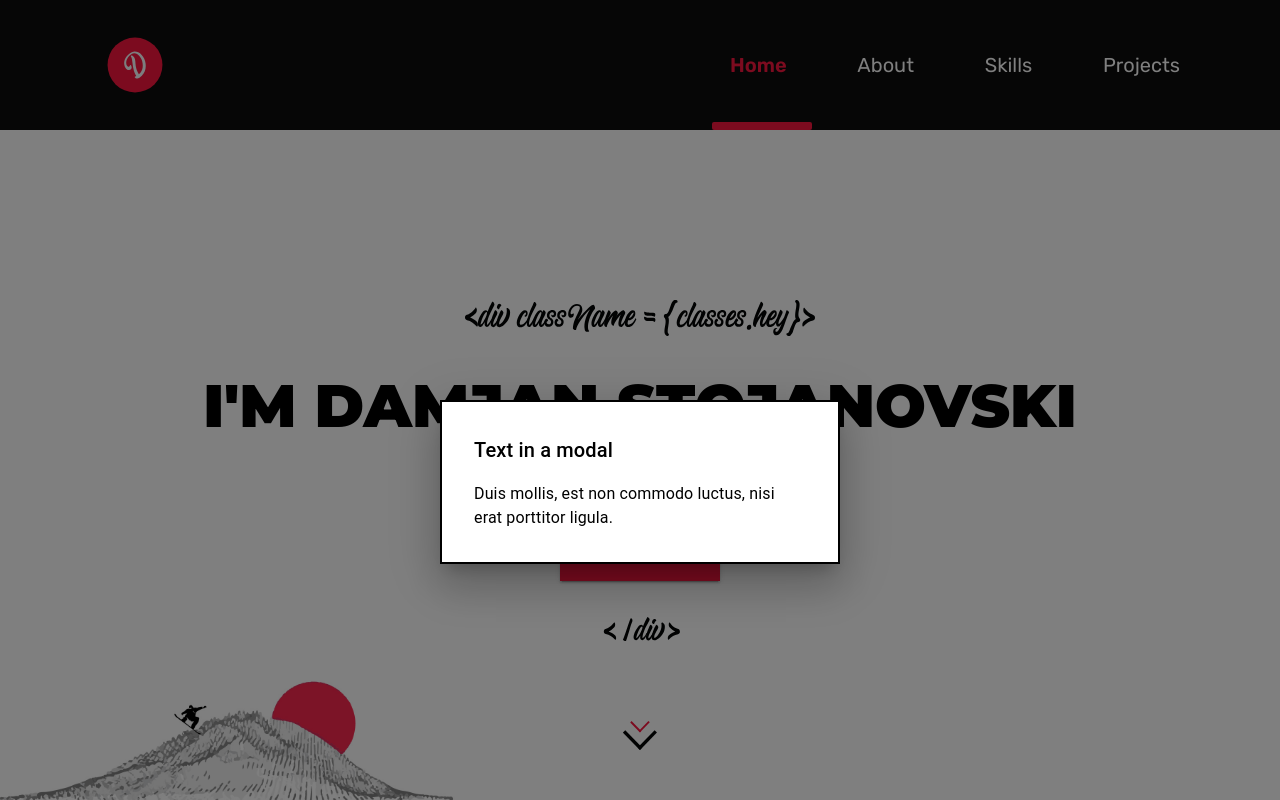
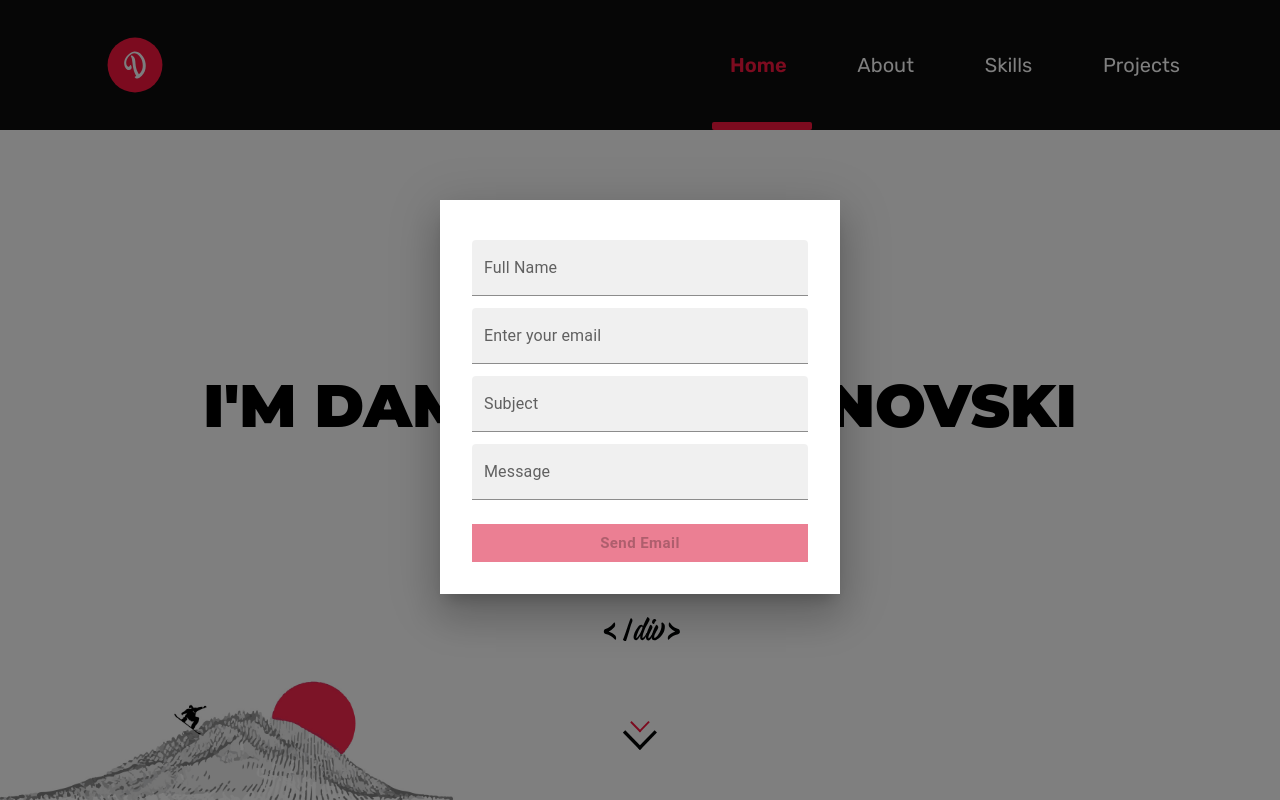
Before and after one commit to iDamjan/my-portfolio, a React (Create React App) app: page /Home in a window 1280 px wide. Both pictures are taken after a click on the button "Contact Me". Built offline with nearby package versions, Linux system fonts and the light colour scheme.

Commit message:
Implemented form validation logic

```diff
--- a/src/components/homeContent/EmailModal/EmailModal.tsx
+++ b/src/components/homeContent/EmailModal/EmailModal.tsx
@@ -1,8 +1,9 @@
 import * as React from "react";
 import Box from "@mui/material/Box";
-import Typography from "@mui/material/Typography";
 import Modal from "@mui/material/Modal";
 import { motion } from "framer-motion";
+import EmailModalForm from "./EmailModalForm";
+
 const style = {
   position: "absolute" as "absolute",
   top: "50%",
@@ -10,7 +11,6 @@ const style = {
   transform: "translate(-50%, -50%)",
   width: 400,
   bgcolor: "background.paper",
-  border: "2px solid #000",
   boxShadow: 24,
   p: 4,
 };
@@ -25,6 +25,7 @@ export default function EmailModal({ open, handleClose }: Props) {
 
   return (
     <Modal
+
       open={open}
       onClose={handleClose}
       aria-labelledby="modal-modal-title"
@@ -32,16 +33,11 @@ export default function EmailModal({ open, handleClose }: Props) {
     >
       <MotionBox
         initial={{ x: 150, opacity: 0 }}
-        animate={{ x: -200, opacity: 1 }}
+        animate={{y:-200, x: -200, opacity: 1 }}
         exit={{ x: 0, opacity: 0 }}
         sx={style}
       >
-        <Typography id="modal-modal-title" variant="h6" component="h2">
-          Text in a modal
-        </Typography>
-        <Typography id="modal-modal-description" sx={{ mt: 2 }}>
-          Duis mollis, est non commodo luctus, nisi erat porttitor ligula.
-        </Typography>
+        <EmailModalForm />
       </MotionBox>
     </Modal>
   );
--- /dev/null
+++ b/src/components/homeContent/EmailModal/EmailModalForm.module.scss
@@ -0,0 +1,27 @@
+.container {
+  display: flex;
+  flex-direction: column;
+  justify-content: space-between;
+  align-items: center;
+  width: 100%;
+  Button {
+    border-radius: 0;
+    text-transform: none;
+    width: 100%;
+    margin-top: 20px;
+    height: 100%;
+    max-height: 40px;
+    font-weight: 600;
+    font-size: 15px;
+    background-color: #fa163f;
+    color: white;
+    &:hover {
+      background-color: transparent;
+      outline: 3px solid #fa163f;
+      color: #0c0c0c;
+    }
+    &:disabled{
+      background-color:#eb7f93;
+    }
+  }
+}
--- /dev/null
+++ b/src/components/homeContent/EmailModal/EmailModalForm.tsx
@@ -0,0 +1,116 @@
+import TextField from "@mui/material/TextField";
+import classes from "./EmailModalForm.module.scss";
+import Button from "@mui/material/Button";
+import { useState } from "react";
+import { invalidEmail, invalidTextInput } from "./validators";
+import { inputTypes, inputTouchedStateTypes } from "./types";
+
+const EmailModalForm = () => {
+  const [inputs, setInputs] = useState<inputTypes>({
+    name: "",
+    email: "",
+    subject: "",
+    message: "",
+  });
+
+  const [inputsTouched, setInputTouched] = useState<inputTouchedStateTypes>({
+    name: false,
+    email: false,
+    subject: false,
+    message: false,
+  });
+
+  const inputHandler = (e: React.ChangeEvent<HTMLInputElement>) => {
+    setInputs((prevInputs) => ({
+      ...prevInputs,
+      [e.target.name]: e.target.value,
+    }));
+  };
+
+  const inputTouchedHandler = (e: any) => {
+    setInputTouched((prevInputsTouched) => ({
+      ...prevInputsTouched,
+      [e.target.name]: true,
+    }));
+  };
+
+  const submitHandler = (e: React.FormEvent) => {
+    e.preventDefault();
+
+  };
+
+  const nameInputInvalid: boolean =
+    invalidTextInput(inputs.name) && inputsTouched.name;
+  const subjectInputInvalid: boolean =
+    invalidTextInput(inputs.subject) && inputsTouched.subject;
+  const emailInputInvalid: boolean =
+    invalidEmail(inputs.email) && inputsTouched.email;
+  const messageInputInvalid: boolean =
+    invalidTextInput(inputs.message) && inputsTouched.message;
+
+  const formIsInvalid =
+    !invalidTextInput(inputs.name) &&
+    !invalidTextInput(inputs.subject) &&
+    !invalidTextInput(inputs.message) &&
+    !invalidEmail(inputs.email);
+
+  return (
+    <form onSubmit={submitHandler} className={classes.container}>
+      <TextField
+        error={nameInputInvalid}
+        value={inputs.name}
+        name="name"
+        onChange={inputHandler}
+        fullWidth
+        id="fullWidth"
+        label="Full Name"
+        variant="filled"
+        margin="dense"
+        onBlur={inputTouchedHandler}
+      />
+      <TextField
+        error={emailInputInvalid}
+        onChange={inputHandler}
+        value={inputs.email}
+        name="email"
+        fullWidth
+        id="standard-basic"
+        label="Enter your email"
+        variant="filled"
+        margin="dense"
+        onBlur={inputTouchedHandler}
+      />
+      <TextField
+        error={subjectInputInvalid}
+        onChange={inputHandler}
+        value={inputs.subject}
+        name="subject"
+        fullWidth
+        id="standard-basic"
+        label="Subject"
+        variant="filled"
+        margin="dense"
+        onBlur={inputTouchedHandler}
+      />
+      <TextField
+        error={messageInputInvalid}
+        onChange={inputHandler}
+        value={inputs.message}
+        name="message"
+        id="filled-textarea"
+        label="Message"
+        placeholder="Placeholder"
+        multiline
+        variant="filled"
+        fullWidth
+        margin="dense"
+        onBlur={inputTouchedHandler}
+      />
+      <Button disabled={!formIsInvalid} type="submit" className={classes.dwdw}>
+        Send Email
+      </Button>
+    </form>
+  );
+};
+
+export default EmailModalForm;
--- /dev/null
+++ b/src/components/homeContent/EmailModal/types.ts
@@ -0,0 +1,13 @@
+export interface inputTypes {
+  name: string;
+  email: string;
+  subject: string;
+  message: string;
+}
+
+export interface inputTouchedStateTypes {
+  name: boolean;
+  email: boolean;
+  subject: boolean;
+  message: boolean;
+}
--- /dev/null
+++ b/src/components/homeContent/EmailModal/validators.ts
@@ -0,0 +1,14 @@
+const emailRegex =
+  /^(([^<>()[\]\\.,;:\s@"]+(\.[^<>()[\]\\.,;:\s@"]+)*)|(".+"))@((\[[0-9]{1,3}\.[0-9]{1,3}\.[0-9]{1,3}\.[0-9]{1,3}])|(([a-zA-Z\-0-9]+\.)+[a-zA-Z]{2,}))$/;
+
+export const invalidEmail = (value : string) =>{
+    if (!emailRegex.test(value)) {
+        return true;
+      } else return false
+}
+
+export const invalidTextInput = (name:string) => {
+    if (name.trim() === ""){
+        return true
+    }else return false
+}
--- a/src/components/navbar/Navbar.jsx
+++ b/src/components/navbar/Navbar.jsx
@@ -17,6 +17,7 @@ export default function Navbar() {
         {pages.map((page) => {
           return (
             <NavLink
+            key = {page}
               to={`/${page}`}
               className={
                 splitLocationName[1] === page ? classes.active : classes.link
```
